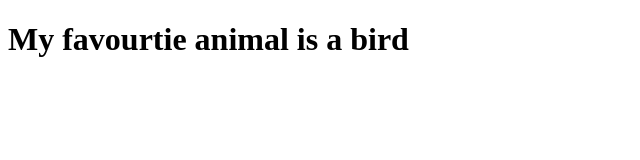
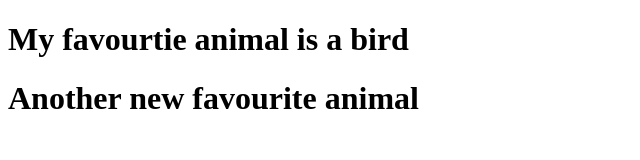
Before and after one commit to AbdulSaid/favouriteanimals, a plain HTML site: page index.html in a window 1280 px wide. Shown: the whole page, without its empty margins (0-640 px from the left). Drawn offline with Linux system fonts and the light colour scheme.

Commit message:
added favourite branch

```diff
--- a/index.html
+++ b/index.html
@@ -8,6 +8,7 @@
 </head>
 <body>
     <h1>My favourtie animal is a bird</h1>
+    <h1>Another new favourite animal</h1>
 
 </body>
 </html>
```
